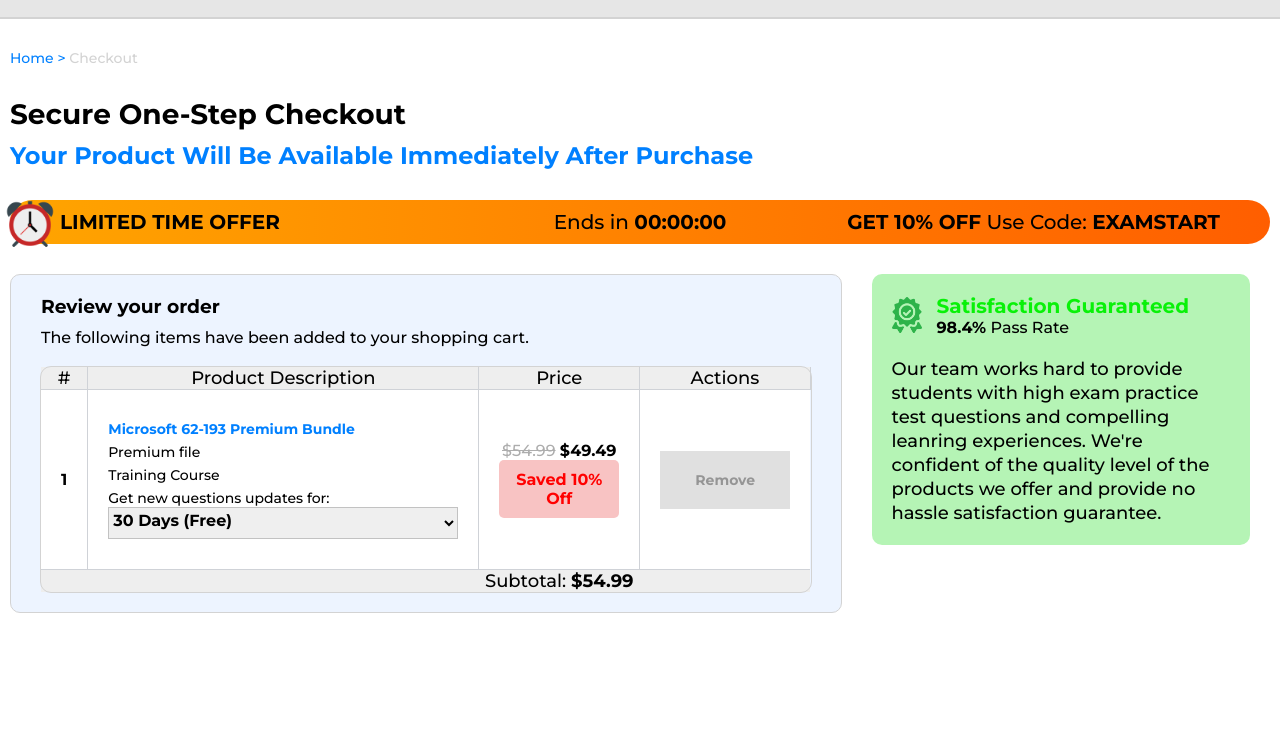
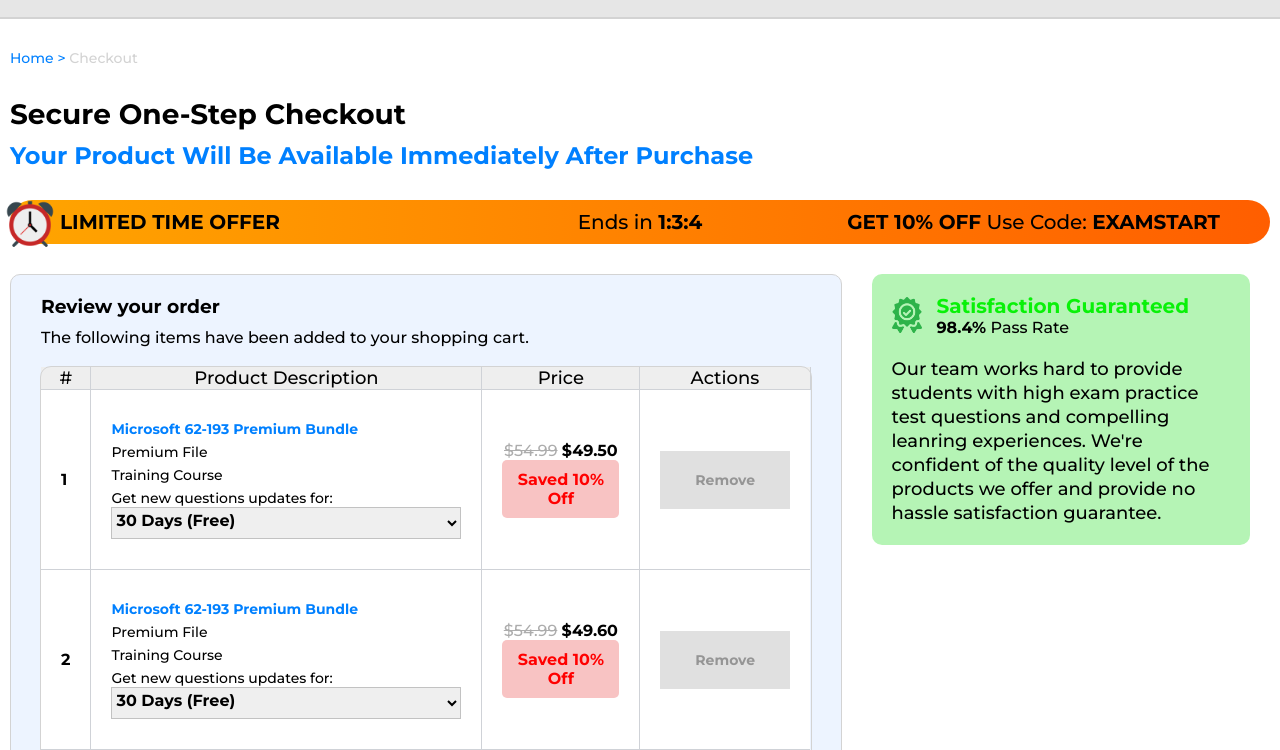
Before and after one commit to Akshaj2506/DataVinci, a plain HTML site: page index.html in a window 1280 px wide. Shown: the part 50-800 px from the top of the page. Drawn offline with Linux system fonts and the light colour scheme.

Commit message:
all done

```diff
--- /dev/null
+++ b/cart.json
@@ -0,0 +1,23 @@
+[
+   {
+      "productName": "Microsoft 62-193 Premium Bundle",
+      "fileType": "Premium File",
+      "productType": "Training Course",
+      "actualPrice": "$54.99",
+      "discountedPrice": "$49.50"
+   },
+   {
+      "productName": "Microsoft 62-193 Premium Bundle",
+      "fileType": "Premium File",
+      "productType": "Training Course",
+      "actualPrice": "$54.99",
+      "discountedPrice": "$49.60"
+   },
+   {
+      "productName": "Microsoft 62-193 Premium Bundle",
+      "fileType": "Premium File",
+      "productType": "Training Course",
+      "actualPrice": "$4.99",
+      "discountedPrice": "$1.38"
+   }
+]
--- a/index.html
+++ b/index.html
@@ -27,7 +27,7 @@
          <img src="Icons8_flat_alarm_clock.svg.png" alt="">
          <div class="countdown-banner">
             <h4>LIMITED TIME OFFER</h4>
-            <span id="time">Ends in <span id="target-time">00:00:00</span></span>
+            <span id="time">Ends in <span id="target-time"><span id="hour"></span>:<span id="minutes"></span>:<span id="seconds"></span></span></span>
             <span id="right-align"><strong id="ten-off">GET 10% OFF</strong> Use Code: <strong>EXAMSTART</strong></span>
          </div>
       </div>
@@ -36,7 +36,7 @@
             <h3>Review your order</h3>
             <span>The following items have been added to your shopping cart.</span>
          </div>
-         <div class="review-body">
+         <div id="review-body">
             <table id="cart-table" CELLSPACING="0">
                <thead>
                   <tr>
@@ -46,47 +46,20 @@
                      <th>Actions</th>
                   </tr>
                </thead>
-               <tbody>
-                  <tr class="product-row">
-                     <td><strong id="serial-num">1</strong></td>
-                     <td>
-                        <div class="product-desc">
-                           <a href="" id="product-name">Microsoft 62-193 Premium Bundle</a>
-                           <span id="file-type">Premium file</span>
-                           <span id="product-type">Training Course</span>
-                           <div class="options-holder">
-                              <label for="options">Get new questions updates for: </label>
-                              <select name="options" id="options">
-                                 <option value="30day" selected>30 Days (Free)</option>
-                                 <option value="60day">60 Days ($2.99)</option>
-                                 <option value="90day">90 Days ($3.99)</option>
-                              </select>
-                           </div>
-                        </div>
-                     </td>
-                     <td>
-                        <div class="price-holder">
-                           <span id="actual-price">$54.99</span>
-                           <span id="discounted-price">$49.49</span>
-                           <div class="savings">
-                              <span>Saved 10% Off</span>
-                           </div>
-                        </div>
-                     </td>
-                     <td>
-                        <button onclick="removeItem()">Remove</button>
-                     </td>
-                  </tr>
+               <tbody id="table-body">
                </tbody>
                <tfoot>
                   <tr>
                      <td></td>
                      <td></td>
-                     <td>Subtotal: <strong id="subtotal">$54.99</strong></td>
+                     <td>Subtotal: <strong id="subtotal"></strong></td>
                      <td></td>
                   </tr>
                </tfoot>
             </table>
+         </div>
+         <div id="no-items-available">
+            <h2>This place looks empty... Anyone here?</h2>
          </div>
       </div>
       <div class="customer-satisfaction">
@@ -100,5 +73,6 @@
          <p>Our team works hard to provide students with high exam practice test questions and compelling leanring experiences. We're confident of the quality level of the products we offer and provide no hassle satisfaction guarantee.</p>
       </div>
    </main>
+   <script src="script.js"></script>
 </body>
 </html>
--- a/script.js
+++ b/script.js
@@ -0,0 +1,93 @@
+// Setting timer in banner
+const second = 1000,
+   minute = second * 60,
+   hour = minute * 60,
+   day = hour * 24;
+const timeMins = 63.16666;
+let endTime = new Date(new Date().getTime() + timeMins * 60000);
+let x = setInterval(function () {
+   let now = new Date().getTime();
+   let distance = endTime - now;
+   if (distance < 1000) {
+      endTime = new Date(new Date().getTime() + timeMins * 60000);
+   }
+   document.getElementById('hour').innerText = Math.floor((distance / (1000 * 60 * 60)) % 24);
+   document.getElementById('minutes').innerText = Math.floor((distance / 1000 / 60) % 60);
+   document.getElementById('seconds').innerText = Math.floor((distance / 1000) % 60);
+}, second);
+
+// Dynamically render data from JSON
+const tableBody = document.getElementById("table-body");
+const jsonUrl = 'cart.json';
+
+window.addEventListener('DOMContentLoaded', () => {
+   loadData();
+});
+
+const loadData = () => {
+   fetch(jsonUrl)
+   .then(response => response.json())
+   .then(data => {
+      getData(data);
+   });
+}
+let output = "";
+let serialNum = 0;
+let sum = 0;
+const getData = (arr) => {
+   arr.forEach(element => {
+      serialNum++;
+      sum += parseFloat(element.discountedPrice.slice(1,6));
+      output += `
+         <tr class="product-row">
+            <td>
+               <strong id="serial-num">${serialNum}</strong>
+            </td>
+            <td>
+               <div class="product-desc">
+                  <a href="" id="product-name">${element.productName}</a>
+                  <span id="file-type">${element.fileType}</span>
+                  <span id="product-type">${element.productType}</span>
+                  <div class="options-holder">
+                     <label for="options">Get new questions updates for: </label>
+                     <select name="options" id="options">
+                        <option value="30day" selected>30 Days (Free)</option>
+                        <option value="60day">60 Days ($2.99)</option>
+                        <option value="90day">90 Days ($3.99)</option>
+                     </select>
+                  </div>
+               </div>
+            </td>
+            <td>
+               <div class="price-holder">
+                  <span id="actual-price">${element.actualPrice}</span>
+                  <span id="discounted-price">${element.discountedPrice}</span>
+                  <div class="savings">
+                     <span>Saved 10% Off</span>
+                  </div>
+               </div>
+            </td>
+            <td>
+               <button onclick="removeItem(this)">Remove</button>
+            </td>
+         </tr>
+      `;
+   });
+   document.getElementById("table-body").innerHTML = output;
+   sum = sum.toFixed(2);
+   document.getElementById("subtotal").innerHTML = "$"+sum;
+}
+
+const removeItem = (element) => {
+   var i = element.parentNode.parentNode.rowIndex;
+   var x = document.getElementById("cart-table").rows[i].cells[2].children[0].children[1].innerHTML;
+   sum -= parseFloat(x.slice(1, 6));
+   sum = sum.toFixed(2);
+   serialNum--;
+   document.getElementById("subtotal").innerHTML = "$" + sum;
+   document.getElementById("cart-table").deleteRow(i);
+   if (serialNum == 0) {
+      document.getElementById("review-body").style.display = "none";
+      document.getElementById("no-items-available").style.display = "flex";
+   }
+}
--- a/style.css
+++ b/style.css
@@ -184,7 +184,7 @@ tfoot {
    color: red;
    font-weight: 600;
 }
-button[onclick="removeItem()"] {
+button[onclick="removeItem(this)"] {
    padding: 20 35;
    color: rgb(149, 149, 149);
    font-weight: 600;
@@ -193,7 +193,7 @@ button[onclick="removeItem()"] {
    border: none;
    cursor: pointer;
 }
-button[onclick="removeItem()"]:hover {
+button[onclick="removeItem(this)"]:hover {
    background-color: rgb(214, 214, 214);
 }
 .customer-satisfaction {
@@ -221,7 +221,12 @@ button[onclick="removeItem()"]:hover {
    font-size: 18;
    margin-top: 20px;
 }
-
+#no-items-available {
+   display: none;
+   height: 200px;
+   justify-content: center;
+   align-items: center;
+}
 /* Code for responsiveness */
 @media only screen and (max-width:768px){
    nav {
@@ -280,7 +285,7 @@ button[onclick="removeItem()"]:hover {
    .savings {
       font-size: 10px;
    }
-   button[onclick="removeItem()"] {
+   button[onclick="removeItem(this)"] {
       padding: 5;
    }
    .customer-satisfaction {
```
